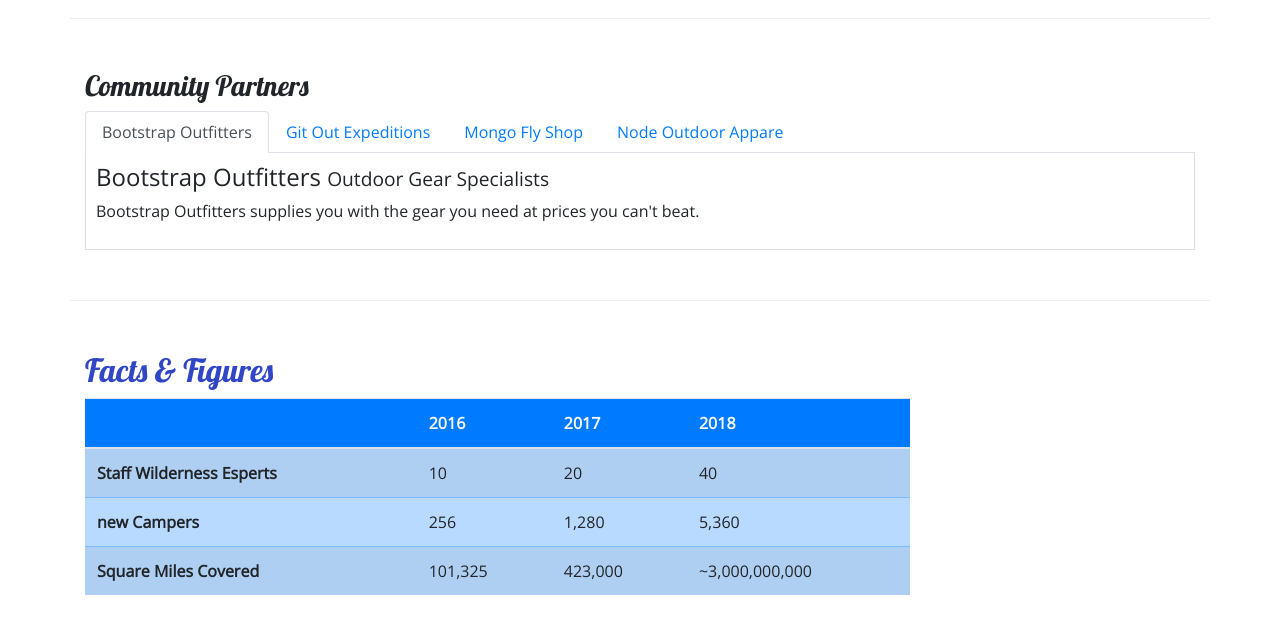
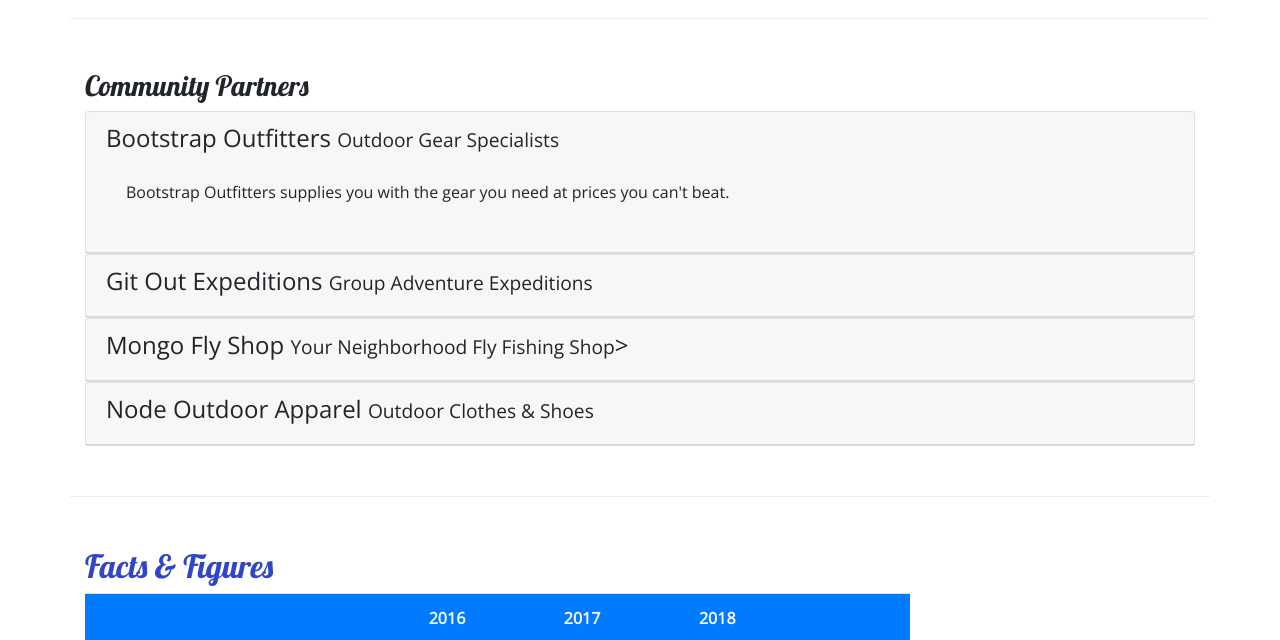
Before and after one commit to Kseckman/nucampsite, a website: page aboutus.html in a window 1280 px wide. Shown: the part 810-1450 px from the top of the page. Drawn offline with nearby package versions, Linux system fonts and the light colour scheme.

Commit message:
Added accordion to about

```diff
--- a/aboutus.html
+++ b/aboutus.html
@@ -100,28 +100,56 @@
         <div class="row row-content">
             <div class="col">
                 <h3>Community Partners</h3>
-                <ul class="nav nav-tabs">
-                    <li class="nav-item"><a class="nav-link active" href="#bootstrap" role="tab" data-toggle="tab">Bootstrap Outfitters</a></li>
-                    <li class="nav-item"><a class="nav-link" href="#git" role="tab" data-toggle="tab">Git Out Expeditions</a></li>
-                    <li class="nav-item"><a class="nav-link" href="#mongo" role="tab" data-toggle="tab">Mongo Fly Shop</a></li>
-                    <li class="nav-item"><a class="nav-link" href="#node" role="tab" data-toggle="tab">Node Outdoor Appare</a></li>
-                </ul>
-                <div class="tab-content">
-                    <div role="tabpannel" class="tab-pane fade show active" id="bootstrap">
-                        <h4>Bootstrap Outfitters <small>Outdoor Gear Specialists</small></h4>
-                        <p class="d-none d-sm-block">Bootstrap Outfitters supplies you with the gear you need at prices you can't beat.</p>
+
+                <div id="accordion">
+                    <div class="card">
+                        <div role="tab" class="card-header">
+                            <h4>
+                                <a data-toggle="collapse" data-target="#bootstrap">Bootstrap Outfitters <small>Outdoor Gear Specialists</small></a>
+                            </h4>
+                            <div class="collapse show" id="bootstrap" data-parent="#accordion">
+                                <div class="card-body">
+                                    <p class="d-none d-sm-block">Bootstrap Outfitters supplies you with the gear you need at prices you can't beat.</p>
+                                </div>
+                            </div>
+                        </div>
                     </div>
-                    <div role="tabpannel" class="tab-pane fade" id="git">
-                        <h4>Git Out Expeditions <small>Group Adventure Expeditions</small></h4>
-                        <p class="d-none d-sm-block">Join Git Out Expeditions to explore new horizons with a group of other adventurers!</p>
+                    <div class="card">
+                        <div role="tab" class="card-header">
+                            <h4>
+                                <a class="collapsed" data-toggle="collapse" data-target="#git">Git Out Expeditions <small>Group Adventure Expeditions</small>
+                                </a>
+                            </h4>
+                            <div class="collapse" id="git" data-parent="#accordion">
+                                <div class="card-body">
+                                    <p class="d-none d-sm-block">Join Git Out Expeditions to explore new horizons with a group of other adventurers!</p>
+                                </div>
+                            </div>
+                        </div>
                     </div>
-                    <div role="tabpannel" class="tab-pane fade" id="mongo">
-                        <h4>Mongo Fly Shop <small>Your Neighborhood Fly Fishing Shop</small></h4>
-                        <p class="d-none d-sm-block">Need a new fishing pole, a tacklebox, or flies of all kinds? Stop by Mongo Fly Shop.</p>
+                    <div class="card">
+                        <div role="tab" class="card-header">
+                            <h4>
+                                <a class="collapsed" data-toggle="collapse" data-target="#mongo">Mongo Fly Shop <small>Your Neighborhood Fly Fishing Shop</small>></a>
+                            </h4>
+                            <div class="collapse" id="mongo" data-parent="#accordion">
+                                <div class="card-body">
+                                    <p class="d-none d-sm-block">Need a new fishing pole, a tacklebox, or flies of all kinds? Stop by Mongo Fly Shop.</p>
+                                </div>
+                            </div>
+                        </div>
                     </div>
-                    <div role="tabpannel" class="tab-pane fade" id="node">
-                        <h4>Node Outdoor Apparel <small>Outdoor Clothes & Shoes</small></h4>
-                        <p class="d-none d-sm-block">From polar fleeces to swimsuits, hiking boots to waders, a visit to Node will be sure to get you covered.</p>
+                    <div class="card">
+                        <div role="tab" class="card-header">
+                            <h4>
+                                <a class="collapsed" data-toggle="collapse" data-target="#node">Node Outdoor Apparel <small>Outdoor Clothes & Shoes</small></a>
+                            </h4>
+                            <div class="collapse" id="node" data-parent="#accordion">
+                                <div class="card-body">
+                                    <p class="d-none d-sm-block">From polar fleeces to swimsuits, hiking boots to waders, a visit to Node will be sure to get you covered.</p>
+                                </div>
+                            </div>
+                        </div>
                     </div>
                 </div>
             </div>
--- a/css/styles.css
+++ b/css/styles.css
@@ -36,8 +36,13 @@ header h2{
    background-color: #901cad;
 }
 
-.tab-content{
+/* .tab-content{
     border: 1px solid #ddd;
     border-top: none;
     padding: 10px;
+} */
+
+a, a:hover{
+    color: inherit;
+    text-decoration: none;
 }
```
Also changed, not shown: index.html (+3 -3 lines).
